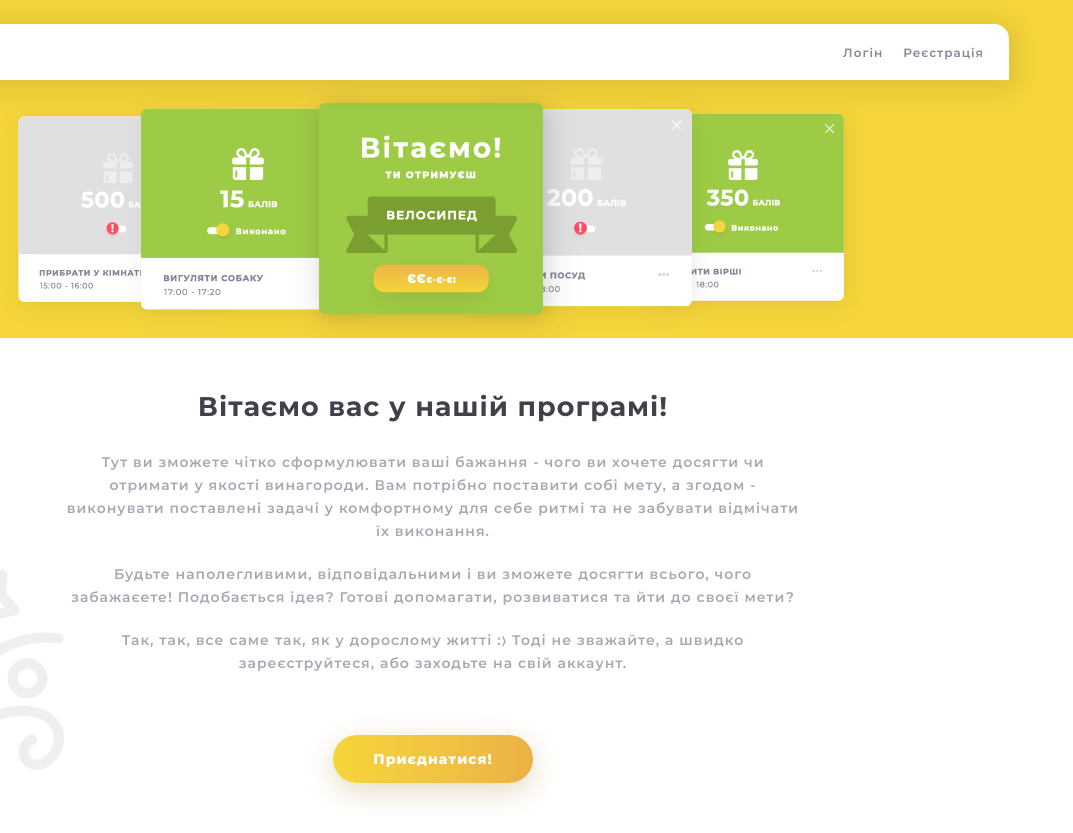
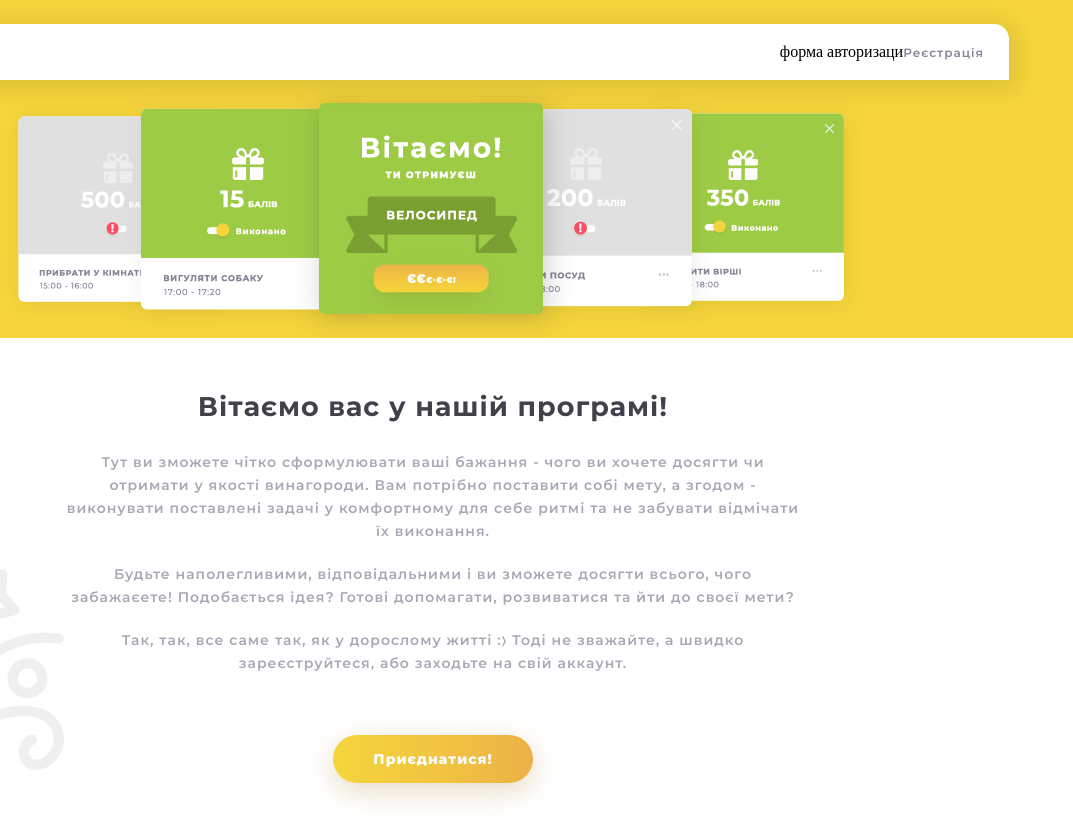
Before and after one commit to Serhii-Zuiev/Go-to-goal, a React app: page / in a window 1280 px wide. Shown: the full height of the page, 207-1280 px from the left. Built offline with nearby package versions, Linux system fonts and the light colour scheme.

Commit message:
place for auth form

```diff
--- a/src/components/header/Header.js
+++ b/src/components/header/Header.js
@@ -14,10 +14,8 @@ const Header = () => {
     content = (
       <>
         <img src={logo} alt="Лого" />
-        <div>
-          <NavLink to="/auth/login">
-            <span className={styles.logInBtn}>Логін</span>
-          </NavLink>
+        <div className={styles.authContainer}>
+          <div>форма авторизаци</div>
           <NavLink to="/auth/register">
             <span className={styles.registerBtn}>Реєстрація</span>
           </NavLink>
--- a/src/components/header/header.module.css
+++ b/src/components/header/header.module.css
@@ -44,4 +44,11 @@
     left: 50%;
     margin-left: -45%;
   }
+
+  .authContainer{
+    /* width: 500px; */
+    display: flex;
+    justify-content: space-between;
+    align-items: center;
+  }
 }
```
